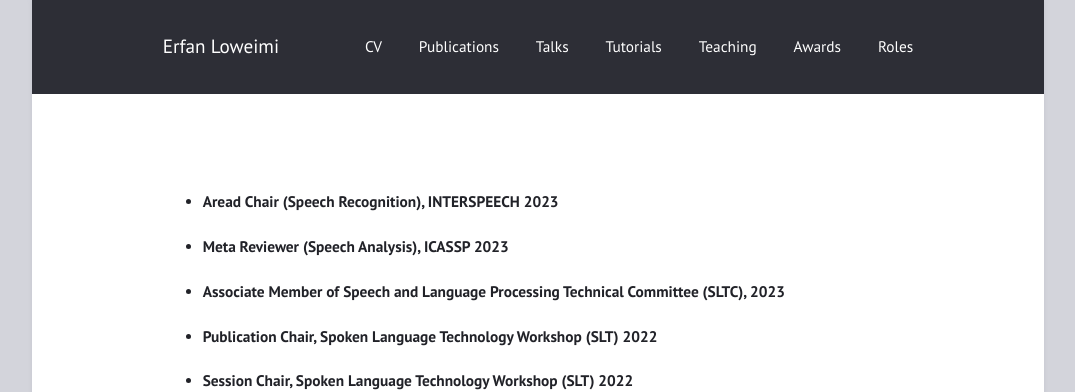
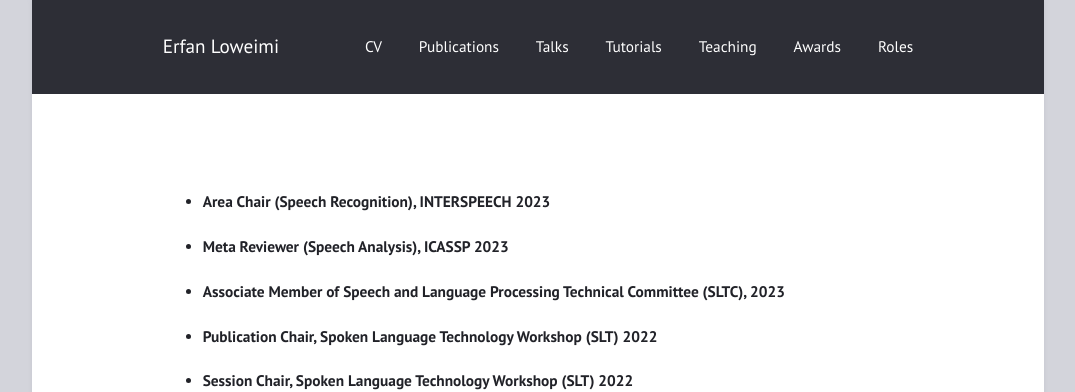
Before and after one commit to eloweimi/eloweimi.github.io, a Jekyll site: the page built from roles.md, in a window 1280 px wide. Shown: the top 392 px of the page, without its empty margins (102-1177 px from the left). Built offline with Jekyll 4.4.1, drawn with Linux system fonts in a browser that asks for light colours.

Commit message:
Update roles.md

```diff
--- a/roles.md
+++ b/roles.md
@@ -5,7 +5,7 @@ title: ""
 
 <br>
 
-* #### Aread Chair (Speech Recognition), INTERSPEECH 2023
+* #### Area Chair (Speech Recognition), INTERSPEECH 2023
 * #### Meta Reviewer (Speech Analysis), ICASSP 2023
 * #### Associate Member of Speech and Language Processing Technical Committee (SLTC), 2023
 * #### Publication Chair, Spoken Language Technology Workshop (SLT) 2022
```
